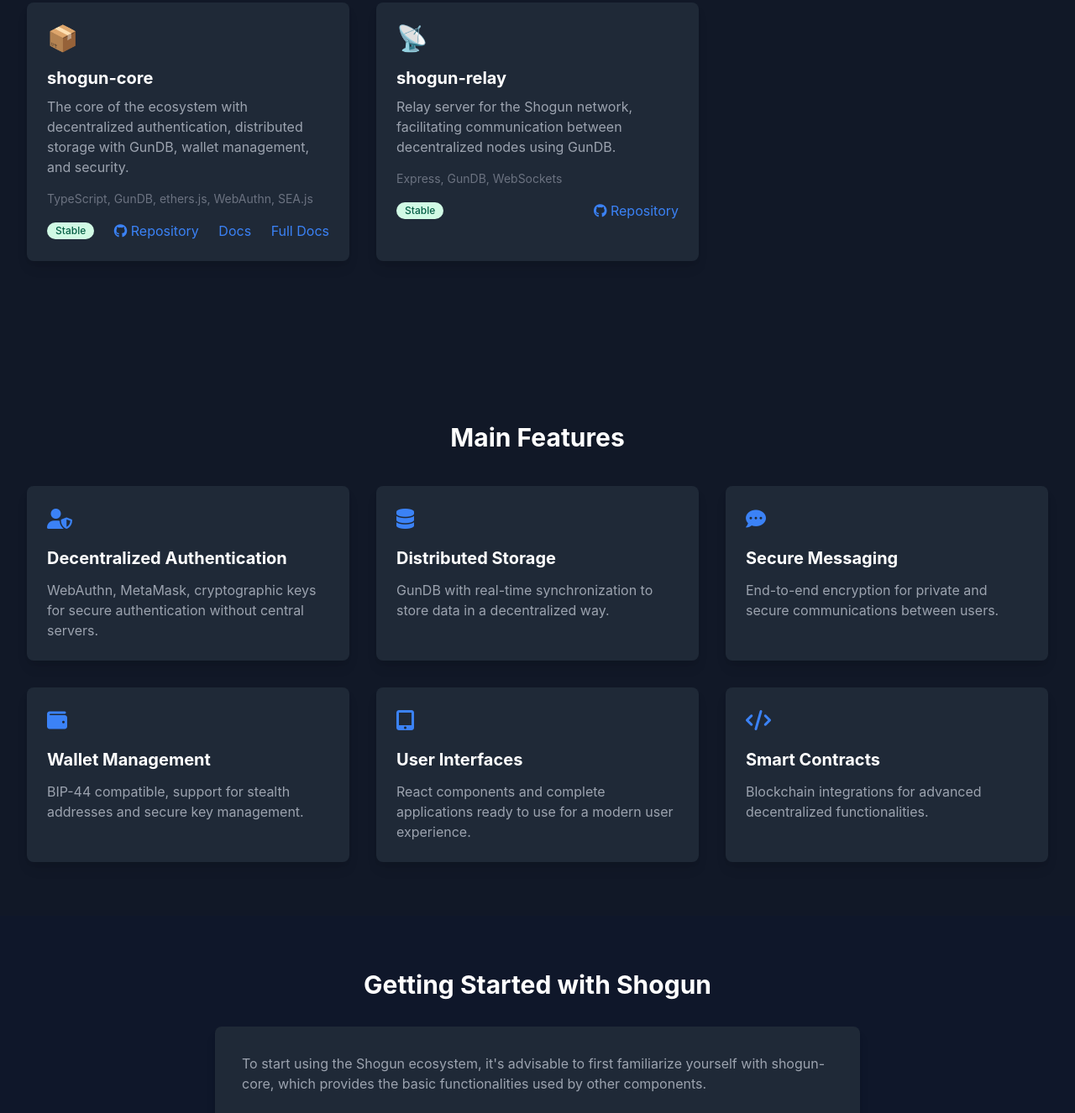
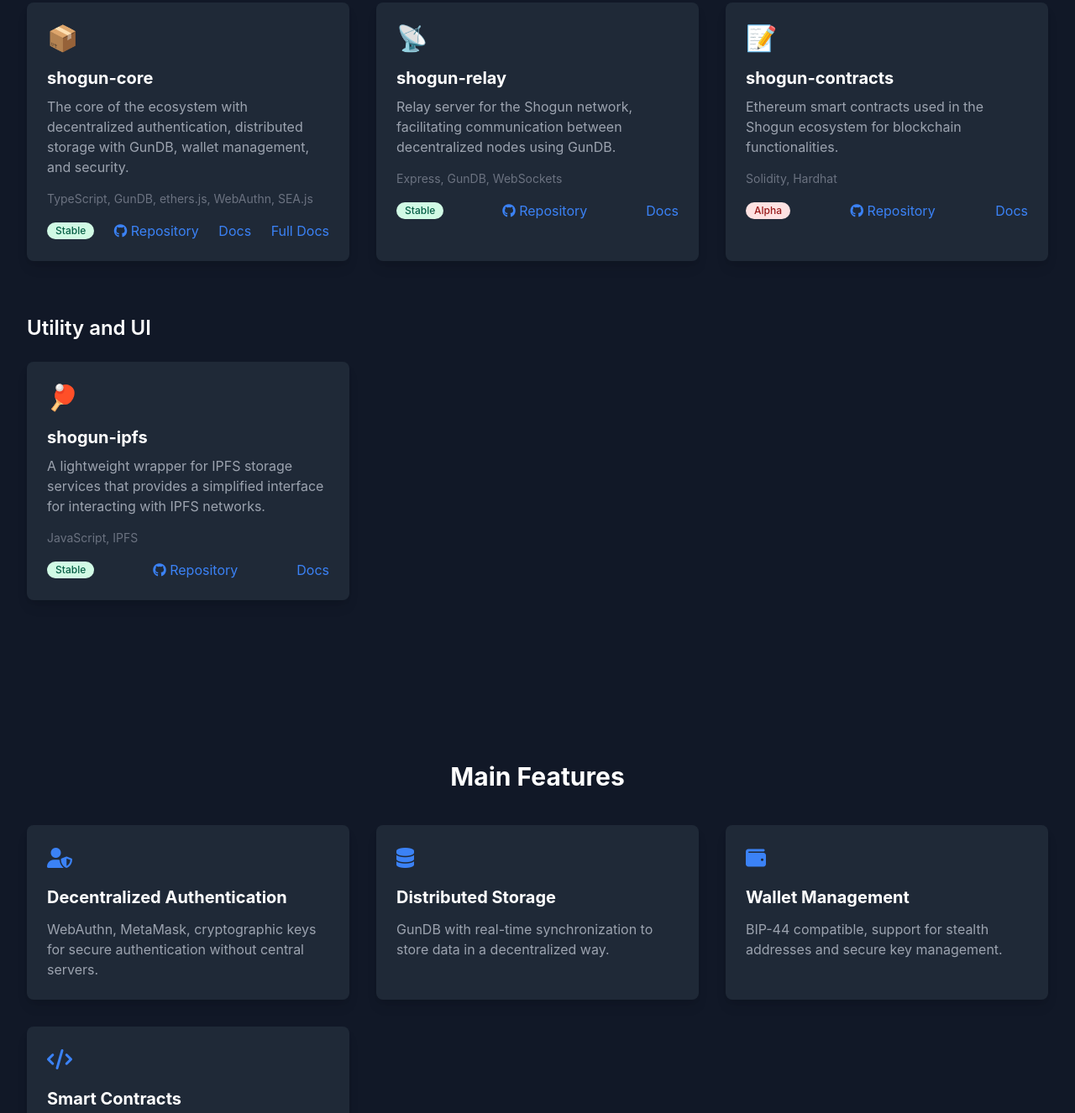
Before and after one commit to scobru/shogun-landing, a plain HTML site: page index.html in a window 1280 px wide. Shown: the part 595-1921 px from the top of the page at 84% size. Drawn offline with nearby package versions, Linux system fonts and the light colour scheme.

Commit message:
add shogun-ipfs shogun-contracts

```diff
--- a/index.html
+++ b/index.html
@@ -1,17 +1,22 @@
 <!DOCTYPE html>
 <html lang="en">
-
   <head>
-    <meta charset="UTF-8">
-    <meta name="viewport" content="width=device-width, initial-scale=1.0">
+    <meta charset="UTF-8" />
+    <meta name="viewport" content="width=device-width, initial-scale=1.0" />
     <title>Shogun - Decentralized Web3 Ecosystem</title>
-    <link rel="stylesheet" href="https://cdn.jsdelivr.net/npm/tailwindcss@2.2.19/dist/tailwind.min.css">
-    <link rel="stylesheet" href="https://cdnjs.cloudflare.com/ajax/libs/font-awesome/6.0.0-beta3/css/all.min.css">
+    <link
+      rel="stylesheet"
+      href="https://cdn.jsdelivr.net/npm/tailwindcss@2.2.19/dist/tailwind.min.css"
+    />
+    <link
+      rel="stylesheet"
+      href="https://cdnjs.cloudflare.com/ajax/libs/font-awesome/6.0.0-beta3/css/all.min.css"
+    />
     <style>
       body {
         background-color: #0f172a;
         color: #e2e8f0;
-            font-family: 'Inter', sans-serif;
+        font-family: "Inter", sans-serif;
       }
 
       .hero {
@@ -52,19 +57,29 @@
     <!-- Header Section -->
     <header class="hero py-16 px-4 sm:px-6 lg:px-8">
       <div class="max-w-7xl mx-auto text-center">
-            <h1 class="text-5xl font-extrabold tracking-tight text-white mb-4">Shogun</h1>
-            <p class="text-2xl text-gray-300 max-w-3xl mx-auto">Decentralized Web3 Ecosystem</p>
+        <h1 class="text-5xl font-extrabold tracking-tight text-white mb-4">
+          Shogun
+        </h1>
+        <p class="text-2xl text-gray-300 max-w-3xl mx-auto">
+          Decentralized Web3 Ecosystem
+        </p>
         <p class="mt-6 text-xl text-gray-400 max-w-3xl mx-auto">
-                A comprehensive toolkit for developing decentralized Web3 applications,
-                focusing on privacy, security, and user ownership of data.
+          A comprehensive toolkit for developing decentralized Web3
+          applications, focusing on privacy, security, and user ownership of
+          data.
         </p>
         <div class="mt-10">
-                <a href="https://github.com/scobru/shogun-core" target="_blank"
-                    class="inline-flex items-center justify-center px-5 py-3 border border-transparent text-base font-medium rounded-md text-white bg-blue-600 hover:bg-blue-700 mx-2">
+          <a
+            href="https://github.com/scobru/shogun-core"
+            target="_blank"
+            class="inline-flex items-center justify-center px-5 py-3 border border-transparent text-base font-medium rounded-md text-white bg-blue-600 hover:bg-blue-700 mx-2"
+          >
             <i class="fab fa-github mr-2"></i> GitHub
           </a>
-                <a href="#components"
-                    class="inline-flex items-center justify-center px-5 py-3 border border-transparent text-base font-medium rounded-md text-blue-600 bg-white hover:bg-gray-50 mx-2">
+          <a
+            href="#components"
+            class="inline-flex items-center justify-center px-5 py-3 border border-transparent text-base font-medium rounded-md text-blue-600 bg-white hover:bg-gray-50 mx-2"
+          >
             Explore Components
           </a>
         </div>
@@ -74,49 +89,119 @@
     <!-- Components Section -->
     <section id="components" class="py-16 px-4 sm:px-6 lg:px-8 bg-gray-900">
       <div class="max-w-7xl mx-auto">
-            <h2 class="text-3xl font-bold text-white mb-12 text-center">Ecosystem Components</h2>
+        <h2 class="text-3xl font-bold text-white mb-12 text-center">
+          Ecosystem Components
+        </h2>
 
         <!-- Core Components -->
         <h3 class="text-2xl font-semibold text-white mb-6">Core Components</h3>
         <div class="grid grid-cols-1 md:grid-cols-2 lg:grid-cols-3 gap-8 mb-16">
-                <div class="component-card bg-gray-800 rounded-lg overflow-hidden shadow-lg">
+          <div
+            class="component-card bg-gray-800 rounded-lg overflow-hidden shadow-lg"
+          >
             <div class="p-6">
               <div class="text-3xl text-blue-500 mb-4">📦</div>
               <h4 class="text-xl font-bold text-white mb-2">shogun-core</h4>
-                        <p class="text-gray-400 mb-4">The core of the ecosystem with decentralized authentication,
-                            distributed storage with GunDB, wallet management, and security.</p>
-                        <div class="text-sm text-gray-500 mb-4">TypeScript, GunDB, ethers.js, WebAuthn, SEA.js</div>
+              <p class="text-gray-400 mb-4">
+                The core of the ecosystem with decentralized authentication,
+                distributed storage with GunDB, wallet management, and security.
+              </p>
+              <div class="text-sm text-gray-500 mb-4">
+                TypeScript, GunDB, ethers.js, WebAuthn, SEA.js
+              </div>
               <div class="flex justify-between items-center">
                 <span
-                                class="inline-flex items-center px-2.5 py-0.5 rounded-full text-xs font-medium bg-green-100 text-green-800">Stable</span>
-                            <a href="https://github.com/scobru/shogun-core" target="_blank"
-                                class="text-blue-500 hover:text-blue-400">
+                  class="inline-flex items-center px-2.5 py-0.5 rounded-full text-xs font-medium bg-green-100 text-green-800"
+                  >Stable</span
+                >
+                <a
+                  href="https://github.com/scobru/shogun-core"
+                  target="_blank"
+                  class="text-blue-500 hover:text-blue-400"
+                >
                   <i class="fab fa-github"></i> Repository
                 </a>
-                            <a href="viewer.html?readme=https://raw.githubusercontent.com/scobru/shogun-core/main/README.md" class="text-blue-500 hover:text-blue-400">
+                <a
+                  href="viewer.html?readme=https://raw.githubusercontent.com/scobru/shogun-core/main/README.md"
+                  class="text-blue-500 hover:text-blue-400"
+                >
                   Docs
                 </a>
-                            <a href="https://shogun-core-docs.vercel.app/" class="text-blue-500 hover:text-blue-400">
+                <a
+                  href="https://shogun-core-docs.vercel.app/"
+                  class="text-blue-500 hover:text-blue-400"
+                >
                   Full Docs
                 </a>
               </div>
-
             </div>
           </div>
 
-                <div class="component-card bg-gray-800 rounded-lg overflow-hidden shadow-lg">
+          <div
+            class="component-card bg-gray-800 rounded-lg overflow-hidden shadow-lg"
+          >
             <div class="p-6">
               <div class="text-3xl text-blue-500 mb-4">📡</div>
               <h4 class="text-xl font-bold text-white mb-2">shogun-relay</h4>
-                        <p class="text-gray-400 mb-4">Relay server for the Shogun network, facilitating communication
-                            between decentralized nodes using GunDB.</p>
-                        <div class="text-sm text-gray-500 mb-4">Express, GunDB, WebSockets</div>
+              <p class="text-gray-400 mb-4">
+                Relay server for the Shogun network, facilitating communication
+                between decentralized nodes using GunDB.
+              </p>
+              <div class="text-sm text-gray-500 mb-4">
+                Express, GunDB, WebSockets
+              </div>
               <div class="flex justify-between items-center">
                 <span
-                                class="inline-flex items-center px-2.5 py-0.5 rounded-full text-xs font-medium bg-green-100 text-green-800">Stable</span>
-                            <a href="https://github.com/scobru/shogun-relay" target="_blank"
-                                class="text-blue-500 hover:text-blue-400">
+                  class="inline-flex items-center px-2.5 py-0.5 rounded-full text-xs font-medium bg-green-100 text-green-800"
+                  >Stable</span
+                >
+                <a
+                  href="https://github.com/scobru/shogun-relay"
+                  target="_blank"
+                  class="text-blue-500 hover:text-blue-400"
+                >
                   <i class="fab fa-github"></i> Repository
+                </a>
+                <a
+                  href="viewer.html?readme=https://raw.githubusercontent.com/scobru/shogun-relay/main/README.md"
+                  class="text-blue-500 hover:text-blue-400"
+                >
+                  Docs
+                </a>
+              </div>
+            </div>
+          </div>
+
+          <div
+            class="component-card bg-gray-800 rounded-lg overflow-hidden shadow-lg"
+          >
+            <div class="p-6">
+              <div class="text-3xl text-blue-500 mb-4">📝</div>
+              <h4 class="text-xl font-bold text-white mb-2">
+                shogun-contracts
+              </h4>
+              <p class="text-gray-400 mb-4">
+                Ethereum smart contracts used in the Shogun ecosystem for
+                blockchain functionalities.
+              </p>
+              <div class="text-sm text-gray-500 mb-4">Solidity, Hardhat</div>
+              <div class="flex justify-between items-center">
+                <span
+                  class="inline-flex items-center px-2.5 py-0.5 rounded-full text-xs font-medium bg-red-100 text-red-800"
+                  >Alpha</span
+                >
+                <a
+                  href="https://github.com/scobru/shogun-contracts"
+                  target="_blank"
+                  class="text-blue-500 hover:text-blue-400"
+                >
+                  <i class="fab fa-github"></i> Repository
+                </a>
+                <a
+                  href="viewer.html?readme=https://raw.githubusercontent.com/scobru/shogun-contracts/main/README.md"
+                  class="text-blue-500 hover:text-blue-400"
+                >
+                  Docs
                 </a>
               </div>
             </div>
@@ -139,9 +224,33 @@
         </div>
 
         <!-- Utility and UI -->
-            <!-- <h3 class="text-2xl font-semibold text-white mb-6">Utility and UI</h3>
+        <h3 class="text-2xl font-semibold text-white mb-6">Utility and UI</h3>
             <div class="grid grid-cols-1 md:grid-cols-2 lg:grid-cols-3 gap-8 mb-16">
               <div class="component-card bg-gray-800 rounded-lg overflow-hidden shadow-lg">
+                    <div class="p-6">
+                        <div class="text-3xl text-blue-500 mb-4">🏓</div>
+                        <h4 class="text-xl font-bold text-white mb-2">shogun-ipfs</h4>
+                        <p class="text-gray-400 mb-4">
+                          A lightweight wrapper for IPFS storage services that provides a simplified interface for interacting with IPFS networks.
+                        </p>
+                        <div class="text-sm text-gray-500 mb-4">JavaScript, IPFS</div>
+                        <div class="flex justify-between items-center">
+                            <span
+                                class="inline-flex items-center px-2.5 py-0.5 rounded-full text-xs font-medium bg-green-100 text-green-800">Stable</span>
+                            <a href="https://github.com/scobru/shogun-ipfs" target="_blank"
+                                class="text-blue-500 hover:text-blue-400">
+                                <i class="fab fa-github"></i> Repository
+                            </a>
+                            <a
+                            href="viewer.html?readme=https://raw.githubusercontent.com/scobru/shogun-ipfs/main/README.md"
+                            class="text-blue-500 hover:text-blue-400"
+                          >
+                            Docs
+                          </a>
+                        </div>
+                    </div>
+                </div>
+                <!-- <div class="component-card bg-gray-800 rounded-lg overflow-hidden shadow-lg">
                     <div class="p-6">
                         <div class="text-3xl text-blue-500 mb-4">🔘</div>
                         <h4 class="text-xl font-bold text-white mb-2">shogun-button-react</h4>
@@ -157,9 +266,9 @@
                             </a>
                         </div>
                     </div>
-                </div>
+                </div> -->
 
-                <div class="component-card bg-gray-800 rounded-lg overflow-hidden shadow-lg">
+                <!-- <div class="component-card bg-gray-800 rounded-lg overflow-hidden shadow-lg">
                     <div class="p-6">
                         <div class="text-3xl text-blue-500 mb-4">🔒</div>
                         <h4 class="text-xl font-bold text-white mb-2">shogun-d3</h4>
@@ -175,9 +284,9 @@
                             </a>
                         </div>
                     </div>
-                </div>
+                </div> -->
 
-                <div class="component-card bg-gray-800 rounded-lg overflow-hidden shadow-lg">
+                <!-- <div class="component-card bg-gray-800 rounded-lg overflow-hidden shadow-lg">
                     <div class="p-6">
                         <div class="text-3xl text-blue-500 mb-4">📋</div>
                         <h4 class="text-xl font-bold text-white mb-2">shogun-panpot</h4>
@@ -193,13 +302,14 @@
                             </a>
                         </div>
                     </div>
+                </div> -->
             </div>
-            </div> -->
 
         <!-- Applications -->
-            <!-- <h3 class="text-2xl font-semibold text-white mb-6">Applications</h3>
+        <!--             <h3 class="text-2xl font-semibold text-white mb-6">Applications</h3>
+ -->
         <div class="grid grid-cols-1 md:grid-cols-2 lg:grid-cols-2 gap-8">
-                <div class="component-card bg-gray-800 rounded-lg overflow-hidden shadow-lg">
+          <!-- <div class="component-card bg-gray-800 rounded-lg overflow-hidden shadow-lg">
                     <div class="p-6">
                         <div class="text-3xl text-blue-500 mb-4">💬</div>
                         <h4 class="text-xl font-bold text-white mb-2">shogun-messenger-app</h4>
@@ -215,9 +325,9 @@
                             </a>
                         </div>
                     </div>
-                </div>
+                </div> -->
 
-                <div class="component-card bg-gray-800 rounded-lg overflow-hidden shadow-lg">
+          <!--  <div class="component-card bg-gray-800 rounded-lg overflow-hidden shadow-lg">
                     <div class="p-6">
                         <div class="text-3xl text-blue-500 mb-4">✅</div>
                         <h4 class="text-xl font-bold text-white mb-2">shogun-task-app</h4>
@@ -233,9 +343,9 @@
                             </a>
                         </div>
                     </div>
-                </div>
+                </div> -->
 
-                <div class="component-card bg-gray-800 rounded-lg overflow-hidden shadow-lg">
+          <!--  <div class="component-card bg-gray-800 rounded-lg overflow-hidden shadow-lg">
                     <div class="p-6">
                         <div class="text-3xl text-blue-500 mb-4">💰</div>
                         <h4 class="text-xl font-bold text-white mb-2">shogun-wallet-app</h4>
@@ -251,77 +361,79 @@
                             </a>
                         </div>
                     </div>
-                </div>
-
-                <div class="component-card bg-gray-800 rounded-lg overflow-hidden shadow-lg">
-                    <div class="p-6">
-                        <div class="text-3xl text-blue-500 mb-4">📝</div>
-                        <h4 class="text-xl font-bold text-white mb-2">shogun-contracts</h4>
-                        <p class="text-gray-400 mb-4">Ethereum smart contracts used in the Shogun ecosystem for
-                            blockchain functionalities.</p>
-                        <div class="text-sm text-gray-500 mb-4">Solidity, Hardhat</div>
-                        <div class="flex justify-between items-center">
-                            <span
-                                class="inline-flex items-center px-2.5 py-0.5 rounded-full text-xs font-medium bg-red-100 text-red-800">Alpha</span>
-                            <a href="https://github.com/scobru/shogun-contracts" target="_blank"
-                                class="text-blue-500 hover:text-blue-400">
-                                <i class="fab fa-github"></i> Repository
-                            </a>
+                </div> -->
         </div>
       </div>
-                </div>
-
-
-            </div> -->
-        </div>
     </section>
-
 
     <!-- Features Section -->
     <section class="py-16 px-4 sm:px-6 lg:px-8 bg-gray-900">
       <div class="max-w-7xl mx-auto">
-            <h2 class="text-3xl font-bold text-white mb-10 text-center">Main Features</h2>
+        <h2 class="text-3xl font-bold text-white mb-10 text-center">
+          Main Features
+        </h2>
 
         <div class="grid grid-cols-1 md:grid-cols-2 lg:grid-cols-3 gap-8">
           <div class="bg-gray-800 p-6 rounded-lg shadow-lg">
-                    <div class="text-blue-500 text-2xl mb-4"><i class="fas fa-user-shield"></i></div>
-                    <h3 class="text-xl font-bold text-white mb-3">Decentralized Authentication</h3>
-                    <p class="text-gray-400">WebAuthn, MetaMask, cryptographic keys for secure authentication without
-                        central servers.</p>
+            <div class="text-blue-500 text-2xl mb-4">
+              <i class="fas fa-user-shield"></i>
             </div>
-
-                <div class="bg-gray-800 p-6 rounded-lg shadow-lg">
-                    <div class="text-blue-500 text-2xl mb-4"><i class="fas fa-database"></i></div>
-                    <h3 class="text-xl font-bold text-white mb-3">Distributed Storage</h3>
-                    <p class="text-gray-400">GunDB with real-time synchronization to store data in a decentralized way.
+            <h3 class="text-xl font-bold text-white mb-3">
+              Decentralized Authentication
+            </h3>
+            <p class="text-gray-400">
+              WebAuthn, MetaMask, cryptographic keys for secure authentication
+              without central servers.
             </p>
           </div>
 
           <div class="bg-gray-800 p-6 rounded-lg shadow-lg">
+            <div class="text-blue-500 text-2xl mb-4">
+              <i class="fas fa-database"></i>
+            </div>
+            <h3 class="text-xl font-bold text-white mb-3">
+              Distributed Storage
+            </h3>
+            <p class="text-gray-400">
+              GunDB with real-time synchronization to store data in a
+              decentralized way.
+            </p>
+          </div>
+
+          <!-- <div class="bg-gray-800 p-6 rounded-lg shadow-lg">
                     <div class="text-blue-500 text-2xl mb-4"><i class="fas fa-comment-dots"></i></div>
                     <h3 class="text-xl font-bold text-white mb-3">Secure Messaging</h3>
                     <p class="text-gray-400">End-to-end encryption for private and secure communications between users.
                     </p>
-                </div>
+                </div> -->
 
           <div class="bg-gray-800 p-6 rounded-lg shadow-lg">
-                    <div class="text-blue-500 text-2xl mb-4"><i class="fas fa-wallet"></i></div>
+            <div class="text-blue-500 text-2xl mb-4">
+              <i class="fas fa-wallet"></i>
+            </div>
             <h3 class="text-xl font-bold text-white mb-3">Wallet Management</h3>
-                    <p class="text-gray-400">BIP-44 compatible, support for stealth addresses and secure key management.
+            <p class="text-gray-400">
+              BIP-44 compatible, support for stealth addresses and secure key
+              management.
             </p>
           </div>
 
-                <div class="bg-gray-800 p-6 rounded-lg shadow-lg">
+          <!-- <div class="bg-gray-800 p-6 rounded-lg shadow-lg">
                     <div class="text-blue-500 text-2xl mb-4"><i class="fas fa-tablet-alt"></i></div>
                     <h3 class="text-xl font-bold text-white mb-3">User Interfaces</h3>
                     <p class="text-gray-400">React components and complete applications ready to use for a modern user
                         experience.</p>
-                </div>
+                </div> -->
 
           <div class="bg-gray-800 p-6 rounded-lg shadow-lg">
-                    <div class="text-blue-500 text-2xl mb-4"><i class="fas fa-code"></i></div>
+            <div class="text-blue-500 text-2xl mb-4">
+              <i class="fas fa-code"></i>
+            </div>
             <h3 class="text-xl font-bold text-white mb-3">Smart Contracts</h3>
-                    <p class="text-gray-400">Blockchain integrations for advanced decentralized functionalities.</p>
+            <p class="text-gray-400">
+              Blockchain integrations for advanced decentralized
+              functionalities.
+            </p>
           </div>
         </div>
       </div>
@@ -330,27 +442,37 @@
     <!-- Getting Started Section -->
     <section class="py-16 px-4 sm:px-6 lg:px-8">
       <div class="max-w-7xl mx-auto">
-            <h2 class="text-3xl font-bold text-white mb-8 text-center">Getting Started with Shogun</h2>
+        <h2 class="text-3xl font-bold text-white mb-8 text-center">
+          Getting Started with Shogun
+        </h2>
 
         <div class="bg-gray-800 rounded-lg shadow-lg p-8 max-w-3xl mx-auto">
-                <p class="text-gray-400 mb-6">To start using the Shogun ecosystem, it's advisable to first familiarize
-                    yourself with shogun-core, which provides the basic functionalities used by other components.</p>
+          <p class="text-gray-400 mb-6">
+            To start using the Shogun ecosystem, it's advisable to first
+            familiarize yourself with shogun-core, which provides the basic
+            functionalities used by other components.
+          </p>
 
           <div class="code-block text-gray-300">
             <code>
-# Install shogun-core<br>
-npm install shogun-core<br>
-# or<br>
+              # Install shogun-core<br />
+              npm install shogun-core<br />
+              # or<br />
               yarn add shogun-core
             </code>
           </div>
 
-                <p class="text-gray-400 mt-6">For complete examples and detailed documentation, visit the repositories
-                    of the individual components.</p>
+          <p class="text-gray-400 mt-6">
+            For complete examples and detailed documentation, visit the
+            repositories of the individual components.
+          </p>
 
           <div class="mt-8 text-center">
-                    <a href="https://shogun-core-docs.vercel.app" target="_blank"
-                        class="inline-flex items-center justify-center px-5 py-3 border border-transparent text-base font-medium rounded-md text-white bg-blue-600 hover:bg-blue-700">
+            <a
+              href="https://shogun-core-docs.vercel.app"
+              target="_blank"
+              class="inline-flex items-center justify-center px-5 py-3 border border-transparent text-base font-medium rounded-md text-white bg-blue-600 hover:bg-blue-700"
+            >
               <i class="fas fa-book mr-2"></i> Full Documentation
             </a>
           </div>
@@ -361,11 +483,21 @@
     <!-- Footer -->
     <footer class="bg-gray-900 py-12 px-4 sm:px-6 lg:px-8">
       <div class="max-w-7xl mx-auto text-center">
-            <p class="text-gray-400 mb-4">build with ❤️ by <a href="https://github.com/scobru" class="text-blue-500 hover:text-blue-400">scobru</a></p>
+        <p class="text-gray-400 mb-4">
+          build with ❤️ by
+          <a
+            href="https://github.com/scobru"
+            class="text-blue-500 hover:text-blue-400"
+            >scobru</a
+          >
+        </p>
         <p class="text-gray-500">MIT License</p>
 
         <div class="mt-8 flex justify-center space-x-6">
-                <a href="https://github.com/scobru/shogun-core" class="text-gray-400 hover:text-gray-300">
+          <a
+            href="https://github.com/scobru/shogun-core"
+            class="text-gray-400 hover:text-gray-300"
+          >
             <i class="fab fa-github text-2xl"></i>
           </a>
           <a href="#" class="text-gray-400 hover:text-gray-300">
@@ -378,5 +510,4 @@
       </div>
     </footer>
   </body>
-
 </html>
```
Lines whose indentation alone changed are shown as unchanged.
